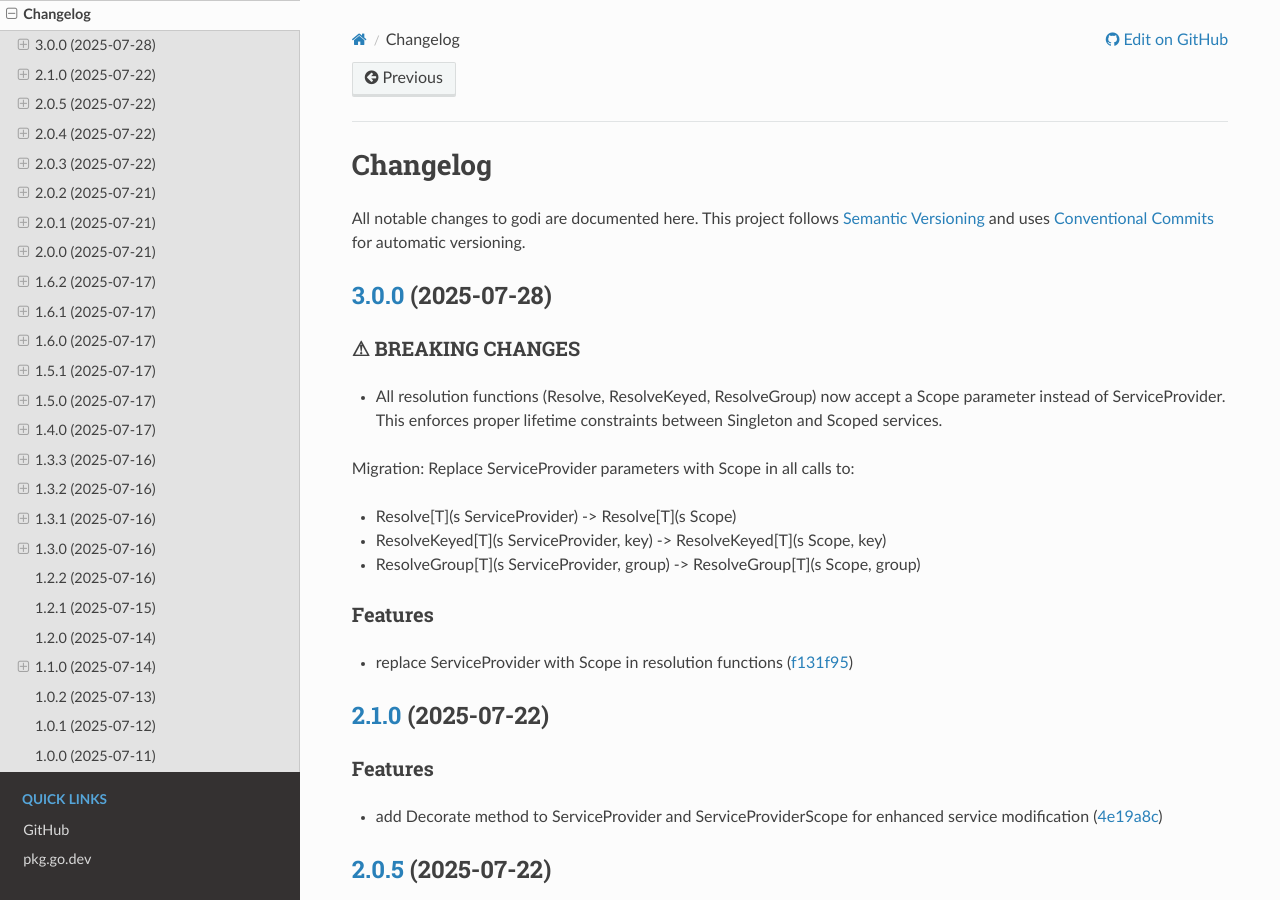
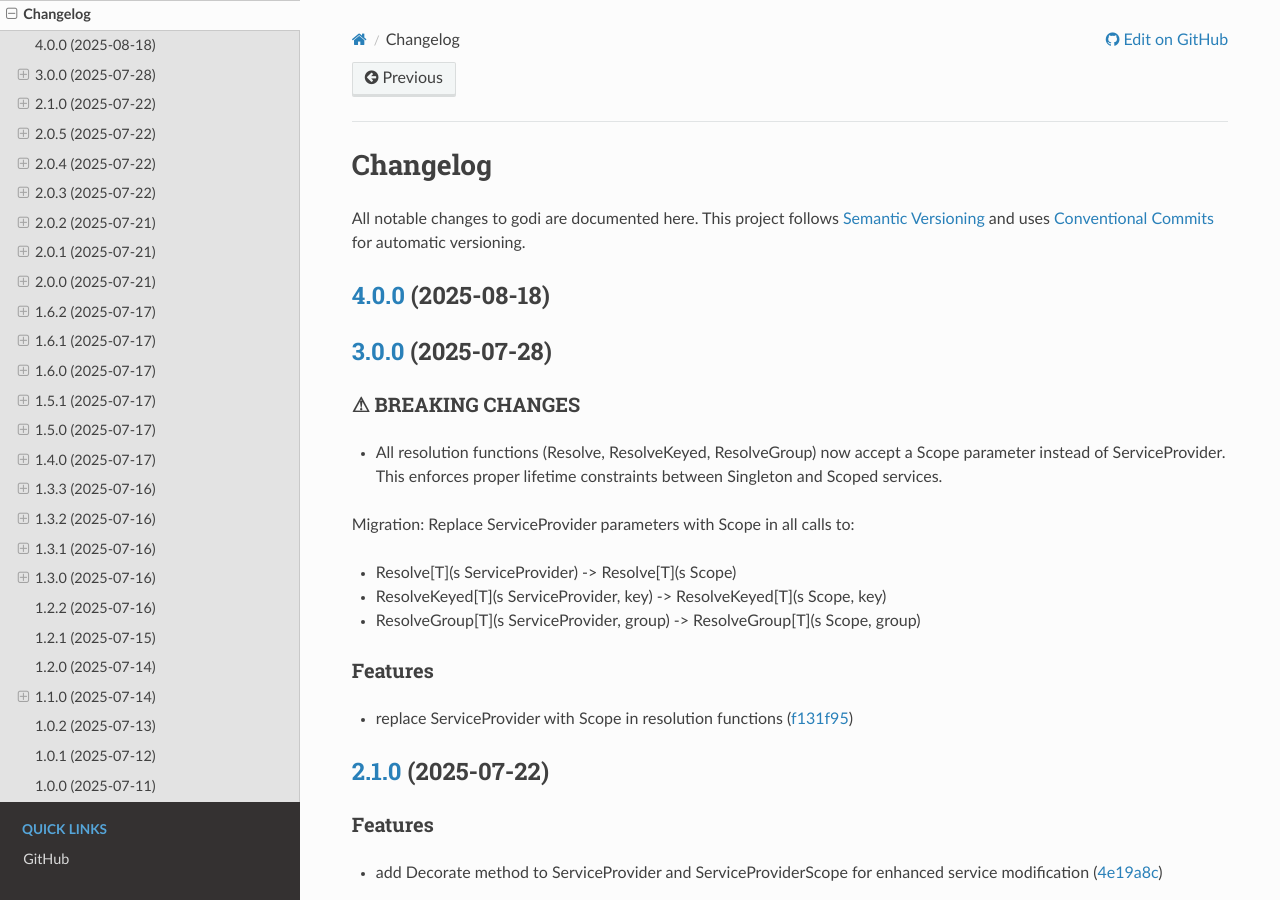
Before and after one commit to junioryono/godi, a Sphinx documentation site: the page built from docs/reference/changelog.md, in a window 1280 px wide and 900 px high. Built offline with Sphinx 7.4.7 and the Read the Docs theme 3.1.0, drawn with Linux system fonts in a browser that asks for light colours.

Commit message:
chore(release): v4.0.0 [skip ci]
- Update changelog
- Bump version

```diff
--- a/docs/reference/changelog.md
+++ b/docs/reference/changelog.md
@@ -1,6 +1,10 @@
 # Changelog
 
 All notable changes to godi are documented here. This project follows [Semantic Versioning](https://semver.org/) and uses [Conventional Commits](https://www.conventionalcommits.org/) for automatic versioning.
+
+
+## [4.0.0](https://github.com/junioryono/godi/compare/v3.0.1...v4.0.0) (2025-08-18)
+
 
 ## [3.0.0](https://github.com/junioryono/godi/compare/v2.1.0...v3.0.0) (2025-07-28)
 
--- /dev/null
+++ b/version.json
@@ -0,0 +1 @@
+{"version": "4.0.0"}
```
